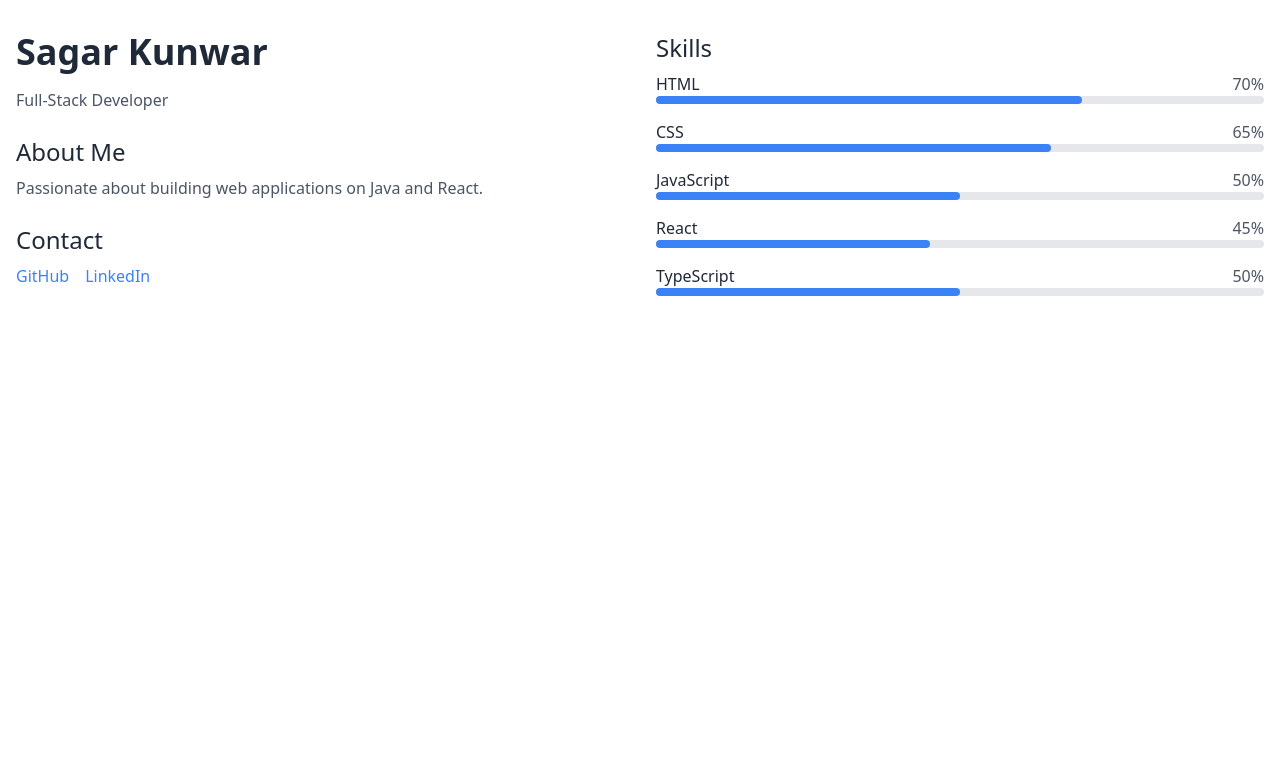
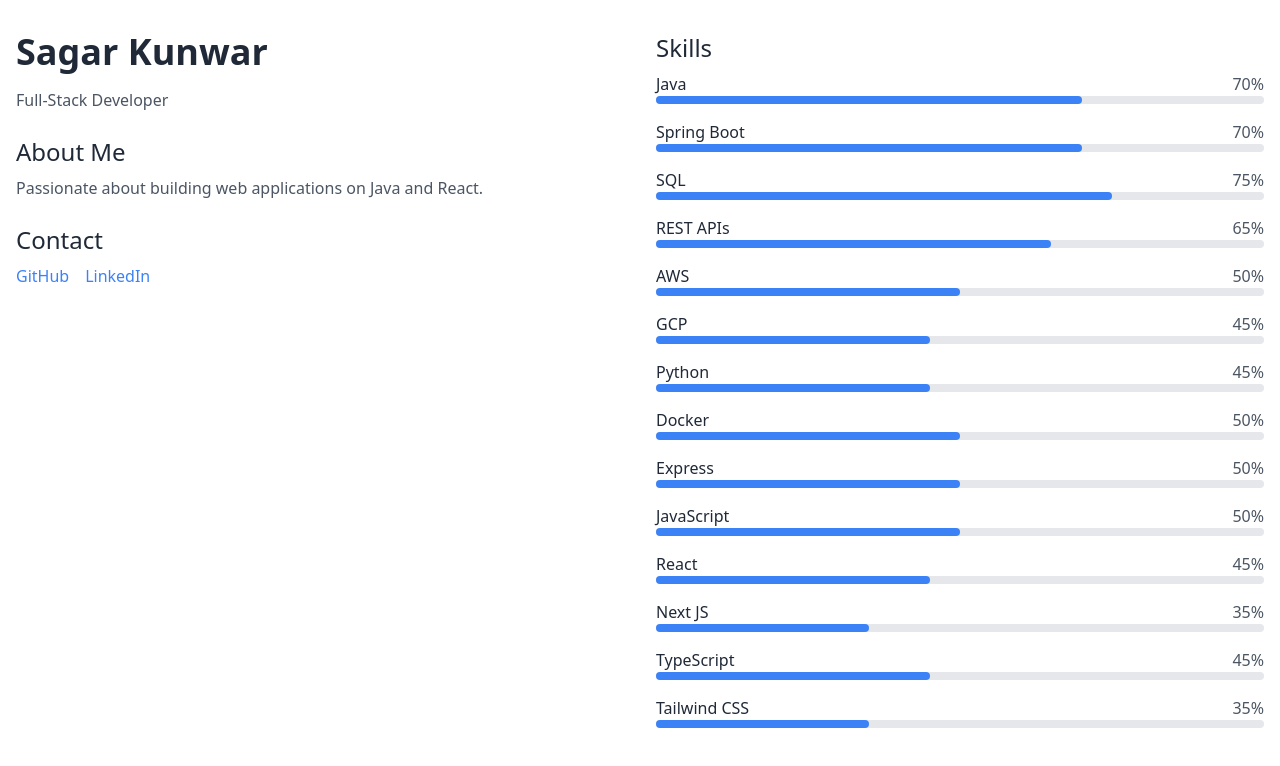
Before and after one commit to sagarkunwarc/portfolio-app, a React (Vite) app: page / in a window 1280 px wide. Shown: the top 766 px of the page. Built offline with nearby package versions, Linux system fonts and the light colour scheme.

Commit message:
add few skils

```diff
--- a/src/portfolio.tsx
+++ b/src/portfolio.tsx
@@ -2,11 +2,20 @@ import React from "react";
 
 const Portfolio: React.FC = () => {
   const skills = [
-    { name: "HTML", level: 70 },
-    { name: "CSS", level: 65 },
+    { name: "Java", level: 70 },
+    { name: "Spring Boot", level: 70 },
+    { name: "SQL", level: 75 },
+    { name: "REST APIs", level: 65 },
+    { name: "AWS", level: 50 },
+    { name: "GCP", level: 45 },
+    { name: "Python", level: 45 },
+    { name: "Docker", level: 50 },
+    { name: "Express", level: 50 },
     { name: "JavaScript", level: 50 },
     { name: "React", level: 45 },
-    { name: "TypeScript", level: 50 },
+    { name: "Next JS", level: 35 },
+    { name: "TypeScript", level: 45 },
+    { name: "Tailwind CSS", level: 35 },
   ];
 
   return (
```
